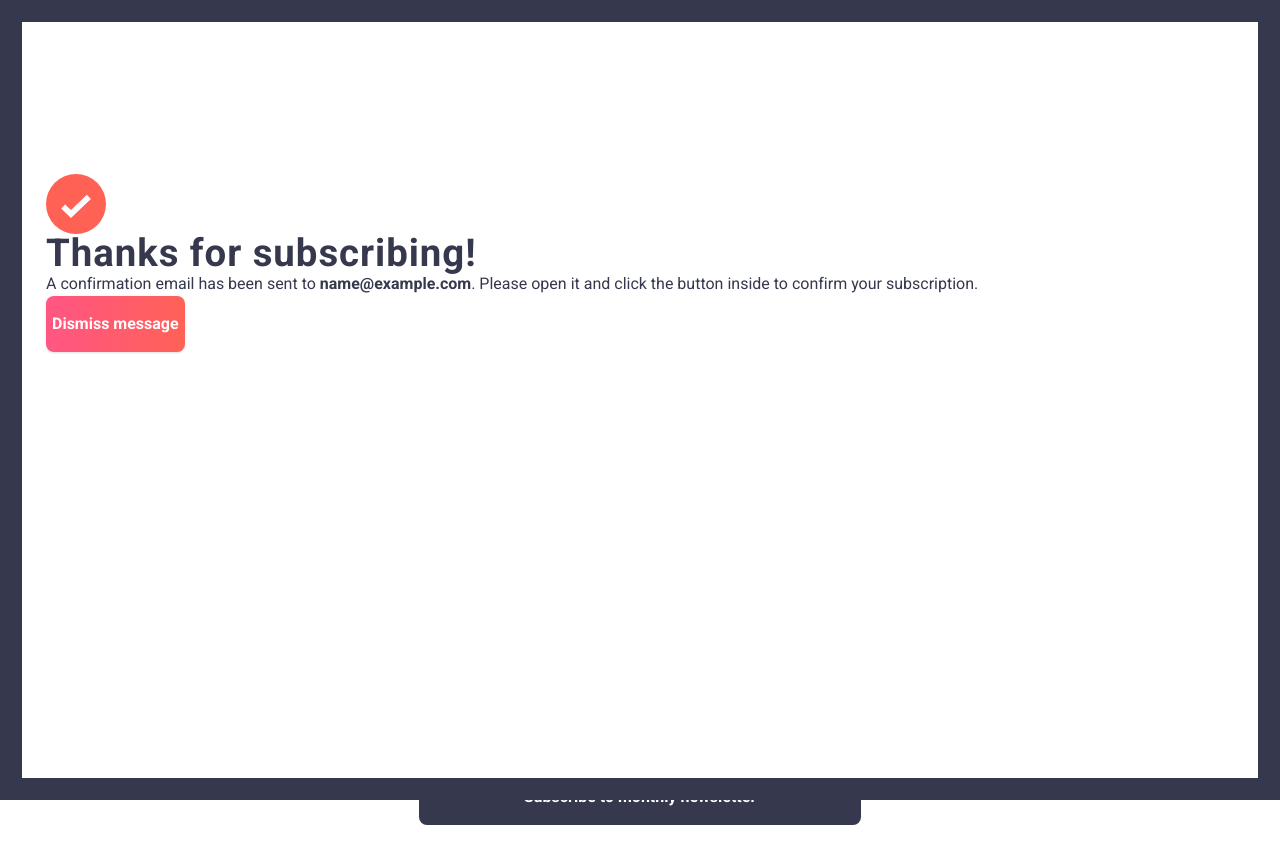
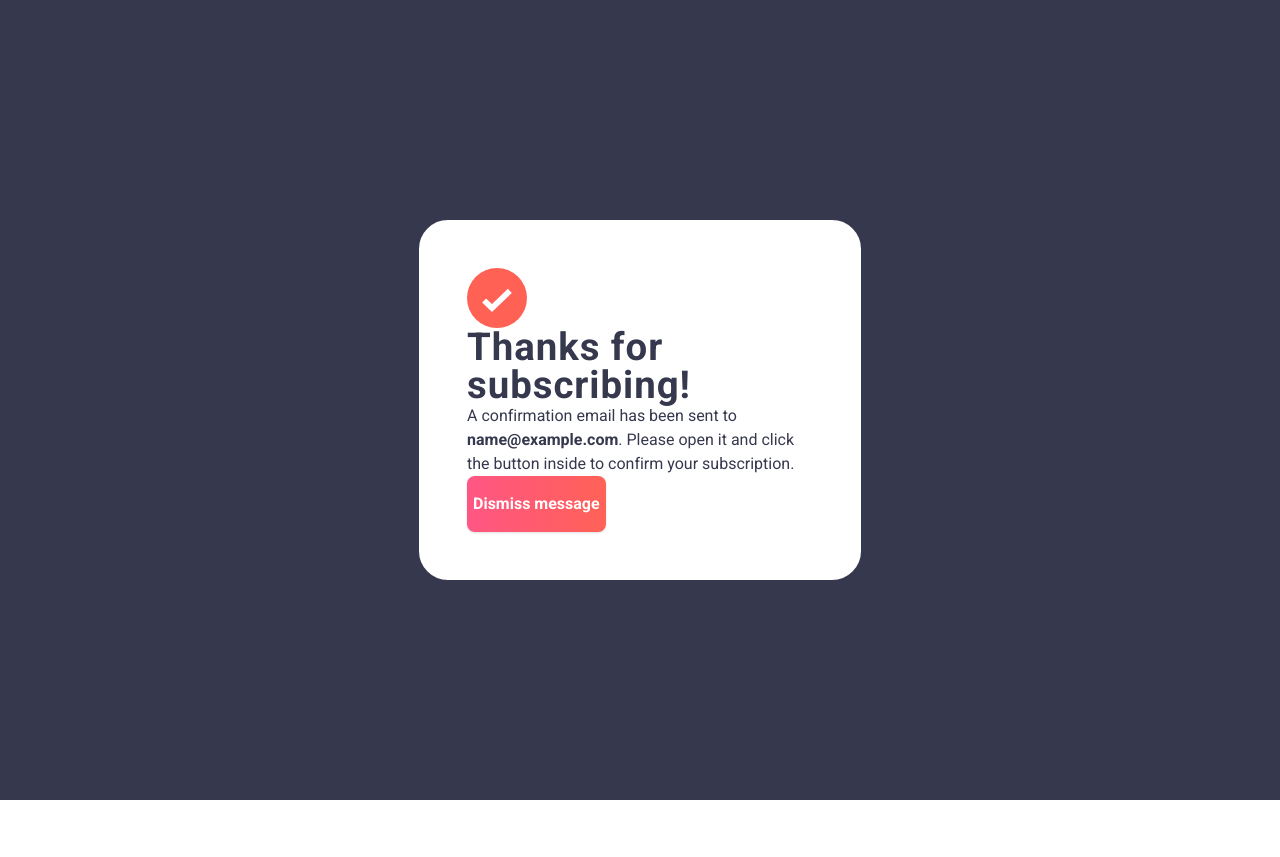
Before and after one commit to sgarcialaguna/fm-newsletter-signup, a website built with Vite: page index.html in a window 1280 px wide. Both pictures are taken after typing "name@example.com" into the empty fields and a click on the button "Subscribe to monthly newsletter". After the commit the page ends 800 px from the top, so only its background shows below. Built offline with nearby package versions, Linux system fonts and the light colour scheme.

Commit message:
Desktop solution

```diff
--- a/index.html
+++ b/index.html
@@ -20,14 +20,20 @@
   <body class="font-body text-16px text-neutral700">
     <main class="grid sm-place-items-center h-screen un-cloak">
       <!-- <img src="design/mobile-design.jpg" alt="" class="absolute op-40" /> -->
-      <form>
+      <form sm-flex>
+        <picture>
+          <source
+            srcset="assets/images/illustration-sign-up-desktop.svg"
+            media="(min-width: 640px)">
+          </source>
             <img
             src="assets/images/illustration-sign-up-mobile.svg"
             alt="Sign up"
             width="375"
             w-full
           />
-        <div class="px-6 py-8 grid gap-4">
+        </picture>
+        <div class="px-6 py-8 grid gap-4 sm-content-center sm-order-first">
           <h1 class="text-2.4rem tracking-wide">Stay updated!</h1>
           <p class="mb-2">
             Join 60,000+ product managers receiving monthly updates on:
@@ -80,14 +86,14 @@
       </form>
 
       <dialog
-        class="backdrop:bg-neutral700 text-neutral700 w-screen h-screen open:flex flex-col px-6 py-8 gap-6"
+        class="backdrop:bg-neutral700 text-neutral700 w-screen h-screen sm-w-min sm-h-fit min-w-md open:flex flex-col px-6 py-8 sm-p-12 gap-6 sm-rounded-8"
       >
         <form method="dialog" class="display-contents">
           <img
             src="./assets/images/icon-list.svg"
             width="60"
             alt="Success"
-            class="text-2.4rem mt-7.5rem"
+            class="text-2.4rem mt-7.5rem sm-mt-0"
           />
           <h1 class="text-2.4rem tracking-wide leading-none">
             Thanks for subscribing!
```
Lines whose indentation alone changed are shown as unchanged.
